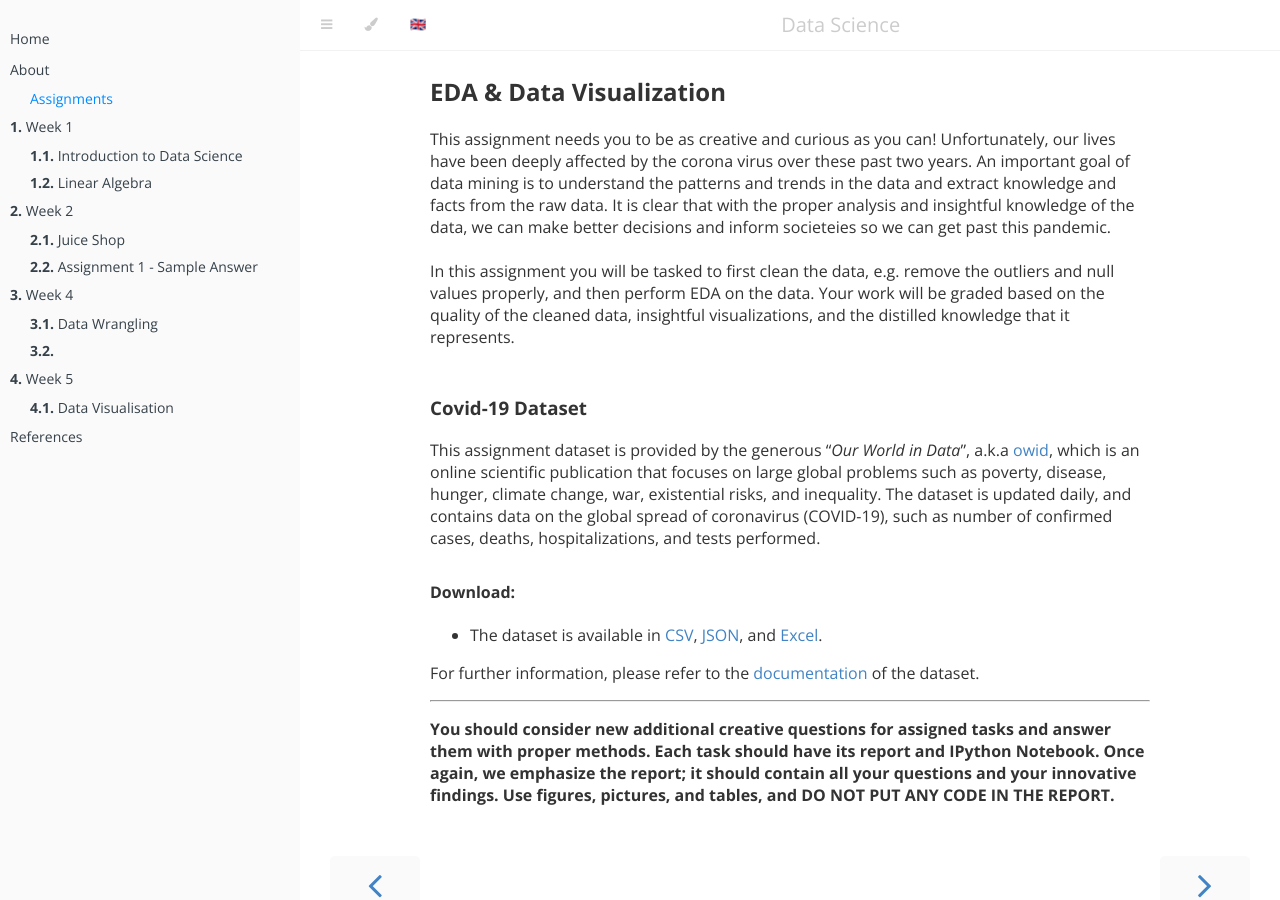
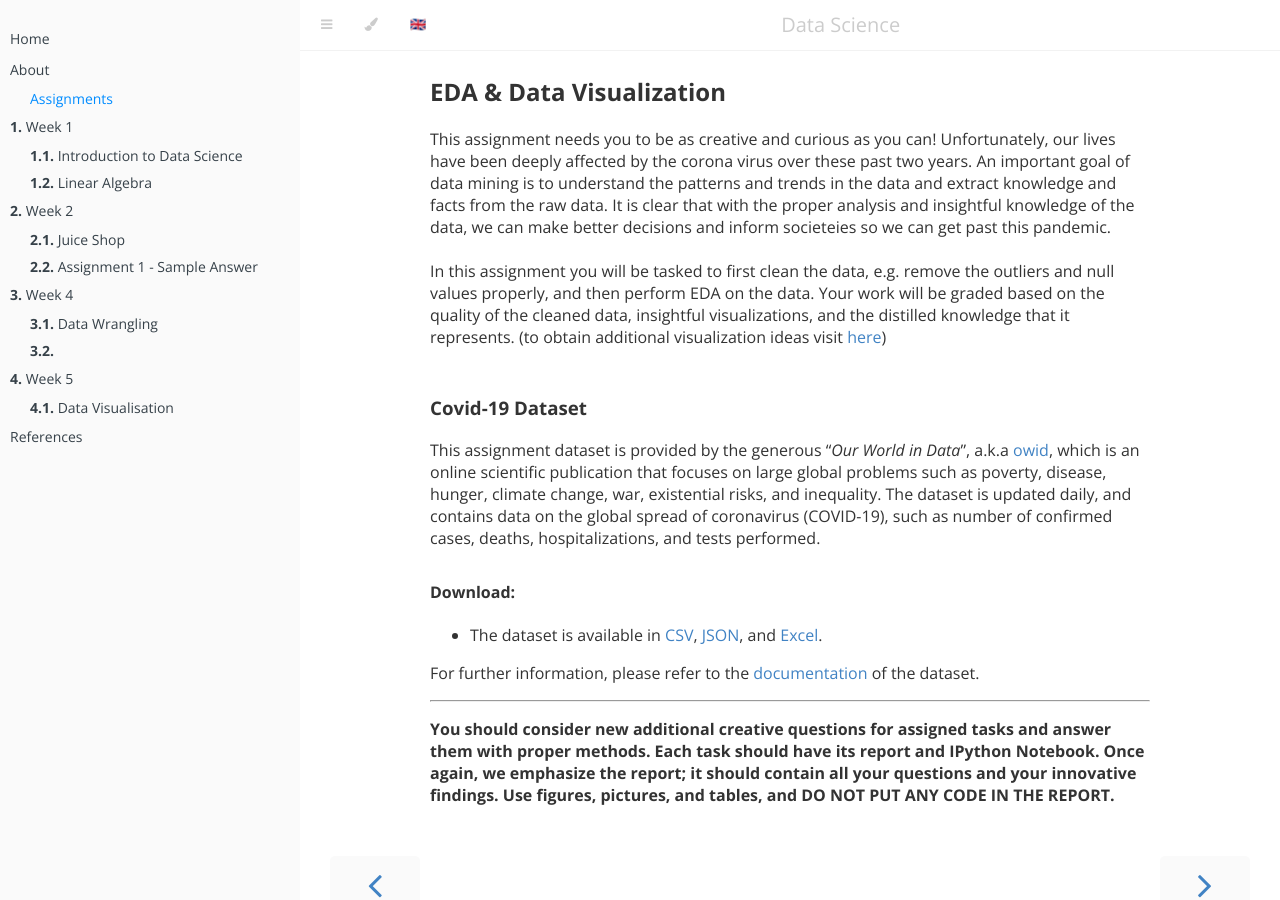
Before and after one commit to Sk7w4tch3r/CS-SBU-DataScience, a Jekyll site: the page built from chapters/prologue2.md, in a window 1280 px wide and 900 px high, scrolled down 1621 px. Built offline with Jekyll 4.4.1, drawn with Linux system fonts in a browser that asks for light colours; nearby versions of some CDN libraries.

Commit message:
Update prologue2.md

```diff
--- a/chapters/prologue2.md
+++ b/chapters/prologue2.md
@@ -46,7 +46,7 @@ __You should consider new additional creative questions for both tasks and answe
 
 ## EDA & Data Visualization
 This assignment needs you to be as creative and curious as you can! Unfortunately, our lives have been deeply affected by the corona virus over these past two years. An important goal of data mining is to understand the patterns and trends in the data and extract knowledge and facts from the raw data. It is clear that with the proper analysis and insightful knowledge of the data, we can make better decisions and inform societeies so we can get past this pandemic.<br><br>
-In this assignment you will be tasked to first clean the data, e.g. remove the outliers and null values properly, and then perform EDA on the data. Your work will be graded based on the quality of the cleaned data, insightful visualizations, and the distilled knowledge that it represents.
+In this assignment you will be tasked to first clean the data, e.g. remove the outliers and null values properly, and then perform EDA on the data. Your work will be graded based on the quality of the cleaned data, insightful visualizations, and the distilled knowledge that it represents. (to obtain additional visualization ideas visit [here](https://ourworldindata.org/coronavirus))
 
 
 ### Covid-19 Dataset
```
